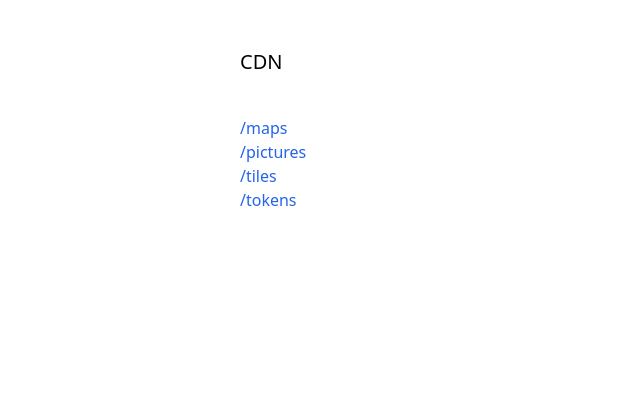
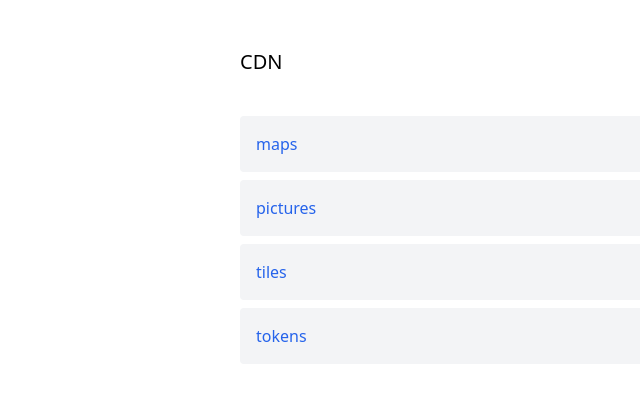
Before and after one commit to phenomen/foundry-cdn, an Astro site: page / in a window 1280 px wide. Shown: the whole page, without its empty margins (0-640 px from the left). Built offline with nearby package versions, Linux system fonts and the light colour scheme; Astro itself is replaced by a stand-in of ours.

Commit message:
Update index.astro

```diff
--- a/src/pages/index.astro
+++ b/src/pages/index.astro
@@ -6,12 +6,12 @@ const folders = fs.readdirSync("./public/assets/");
 ---
 <DefaultLayout>
   <h1 class="font-medium text-xl mb-10">CDN</h1>
-  <ul>
+  <ul class="space-y-2">
     {folders.map((folder) => (
-      <li>
+      <li class="p-4 rounded bg-gray-100">
           <a
           class="text-blue-600 hover:underline hover:text-blue-400"
-          href={folder}>/{folder}
+          href={folder}>{folder}
           </a>
       </li>
     ))}
```
